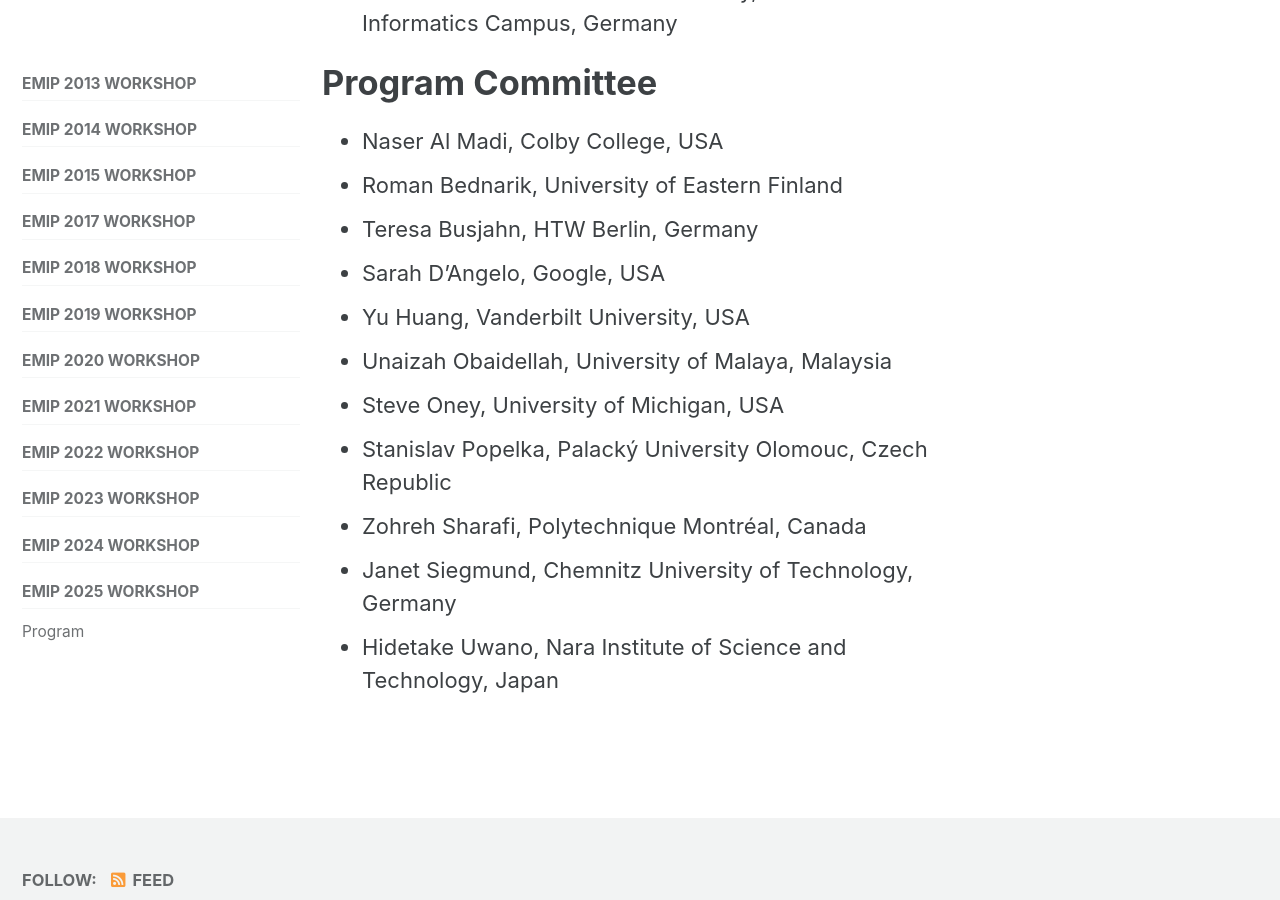
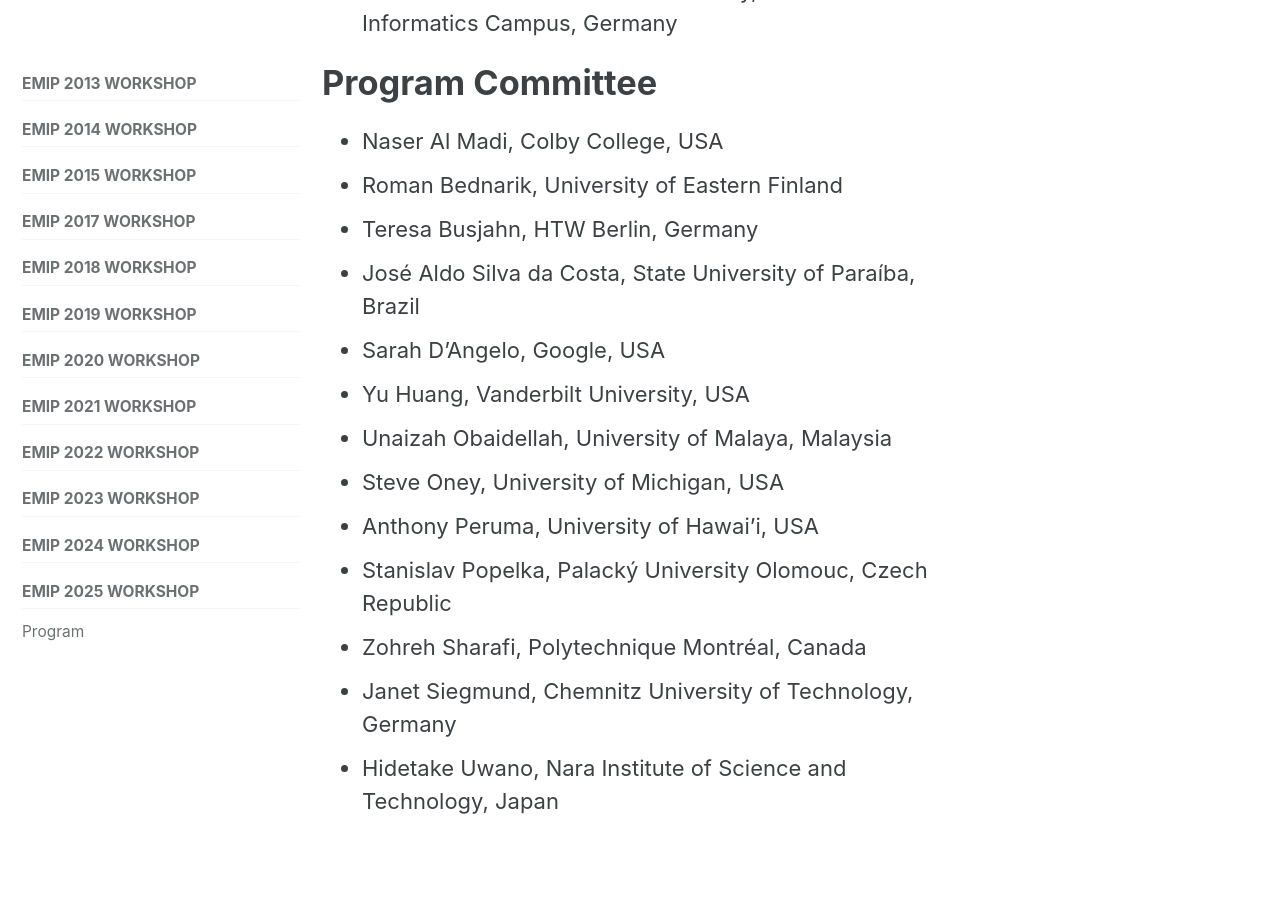
Before and after one commit to EMIPws/emipws.github.io, a Jekyll site: the page built from pages/workshop/emip-2025.md, in a window 1280 px wide and 900 px high, scrolled down 4995 px. Built offline with Jekyll 4.4.1, drawn with Linux system fonts in a browser that asks for light colours; cached includes are drawn as plain includes.

Commit message:
Update emip-2025.md

```diff
--- a/pages/workshop/emip-2025.md
+++ b/pages/workshop/emip-2025.md
@@ -100,10 +100,12 @@ TBA
 - Naser Al Madi, Colby College, USA
 - Roman Bednarik, University of Eastern Finland
 - Teresa Busjahn, HTW Berlin, Germany
+- José Aldo Silva da Costa, State University of Paraíba, Brazil
 - Sarah D'Angelo, Google, USA
 - Yu Huang, Vanderbilt University, USA
 - Unaizah Obaidellah, University of Malaya, Malaysia
 - Steve Oney, University of Michigan, USA
+- Anthony Peruma, University of Hawai’i, USA
 - Stanislav Popelka, Palacký University Olomouc, Czech Republic
 - Zohreh Sharafi, Polytechnique Montréal, Canada
 - Janet Siegmund, Chemnitz University of Technology, Germany
```
